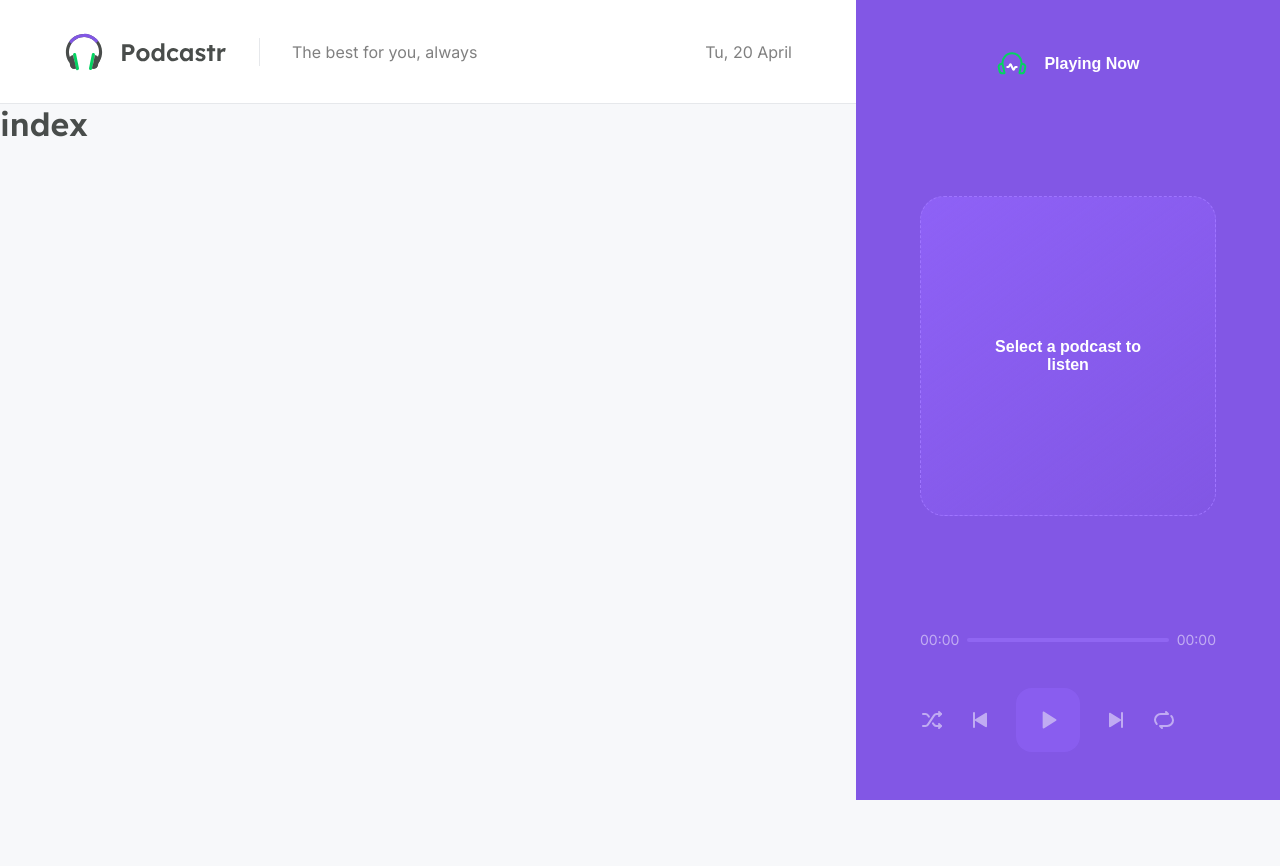
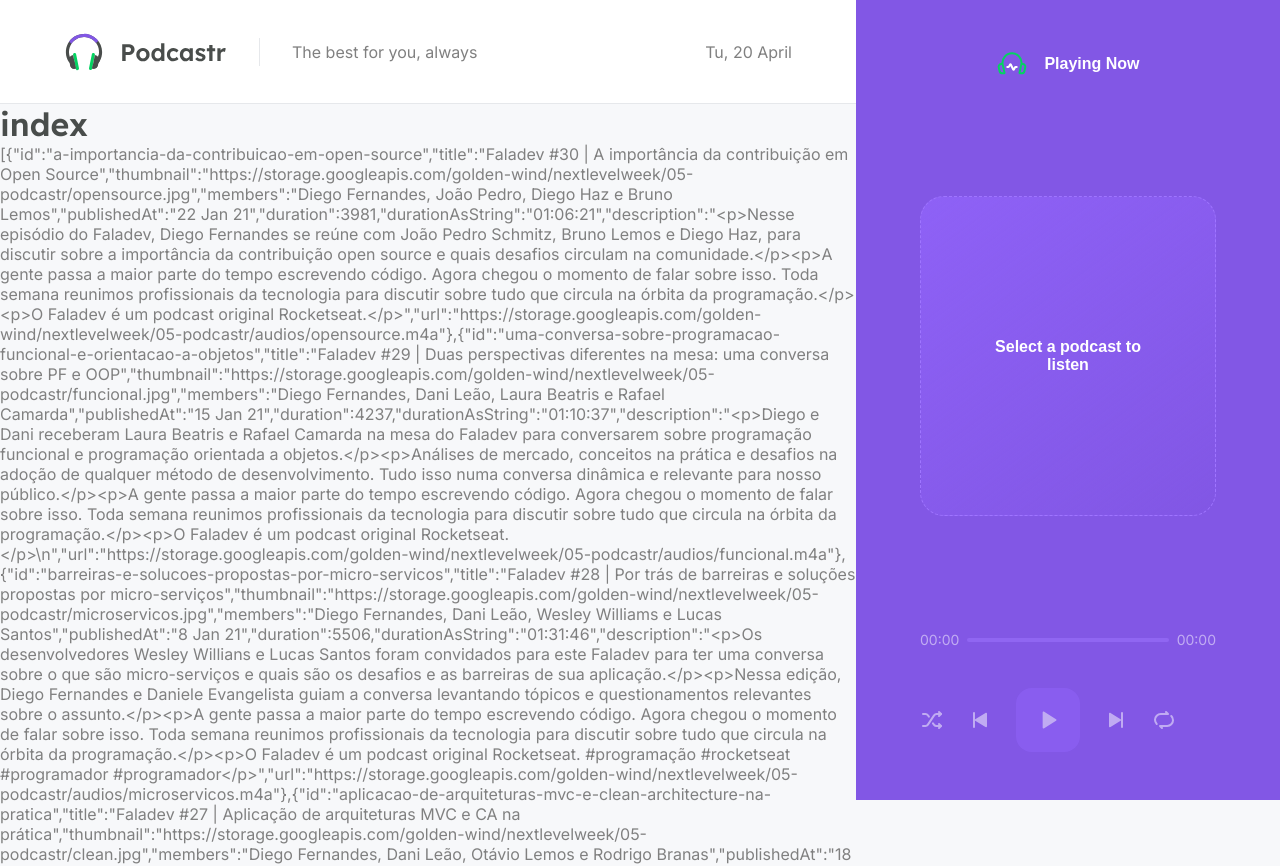
Before and after one commit to Paul-Mad/podcastr-nextjs, a Next.js app: page / in a window 1280 px wide. Shown: the top 866 px of the page. Before the commit the page ends 800 px from the top, so only its background shows below. Built offline with nearby package versions, Linux system fonts and the light colour scheme; data requests are answered from the project's data file.

Commit message:
Formating episodes data object and setting episode types

```diff
--- a/src/pages/index.tsx
+++ b/src/pages/index.tsx
@@ -1,10 +1,29 @@
-import { useEffect } from "react";
+import { format, parseISO } from "date-fns";
+import { GetStaticProps } from "next";
+import { api } from "../services/api";
+import { convertDurationToTimeString } from "../utils/convertDurationToTimeString";
 
 //SPA === Single Page Application
 //SSR  === Server Side Rendering
 //SSG  === Static Site Generation
 
-export default function Home(props) {
+type Episode = {
+  id: string;
+  title: string;
+  thumbnail: string;
+  members: string;
+  publishedAt: string;
+  duration: number;
+  durationAsString: string;
+  description: string;
+  url: string;
+};
+
+type HomeProps = {
+  episodes: Episode[];
+};
+
+export default function Home(props: HomeProps) {
   //Consuming API data with SPA === Single Page Application
 
   // useEffect(() => {
@@ -13,7 +32,12 @@ export default function Home(props) {
   //     .then((data) => data);
   // }, []);
 
-  return <h1>index</h1>;
+  return (
+    <div>
+      <h1>index</h1>
+      <p>{JSON.stringify(props.episodes)}</p>
+    </div>
+  );
 }
 
 //Consuming API data with SSR === Server Side Rendering
@@ -33,15 +57,35 @@ export default function Home(props) {
 // Consuming API data with SSG === Static Site Generation
 // data will be requested on the server, not on the browser
 // just change the function name above to "getStaticProps", and use revalidate to set the time when the page will be reloaded.
+export const getStaticProps: GetStaticProps = async () => {
+  // AXIOS
+  const { data } = await api.get("episodes", {
+    params: {
+      _limit: 12,
+      _sort: "published_at",
+      _order: "desc",
+    },
+  });
 
-export const getStaticProps = async () => {
-  const res = await fetch(" http://localhost:3333/episodes");
-  const data = await res.json();
+  // Format episode data from the API before it is sent to the component
+  const episodes = data.map((episode) => {
+    return {
+      id: episode.id,
+      title: episode.title,
+      thumbnail: episode.thumbnail,
+      members: episode.members,
+      publishedAt: format(parseISO(episode.published_at), "d MMM yy"),
+      duration: Number(episode.file.duration),
+      durationAsString: convertDurationToTimeString(+episode.file.duration),
+      description: episode.description,
+      url: episode.file.url,
+    };
+  });
 
   //return props to the "Home" component
   return {
     props: {
-      episodes: data,
+      episodes: episodes,
     },
     revalidate: 60 * 60 * 8,
   };
--- /dev/null
+++ b/src/services/api.ts
@@ -0,0 +1,3 @@
+import axios from "axios";
+
+export const api = axios.create({ baseURL: "http://localhost:3333/" });
--- /dev/null
+++ b/src/utils/convertDurationToTimeString.ts
@@ -0,0 +1,10 @@
+export const convertDurationToTimeString = (duration: number) => {
+  const hours = Math.floor(duration / 3600);
+  const minutes = Math.floor((duration % 3600) / 60);
+  const seconds = duration % 60;
+
+  const timeString = [hours, minutes, seconds]
+    .map((unit) => String(unit).padStart(2, "0"))
+    .join(":");
+  return timeString;
+};
```
